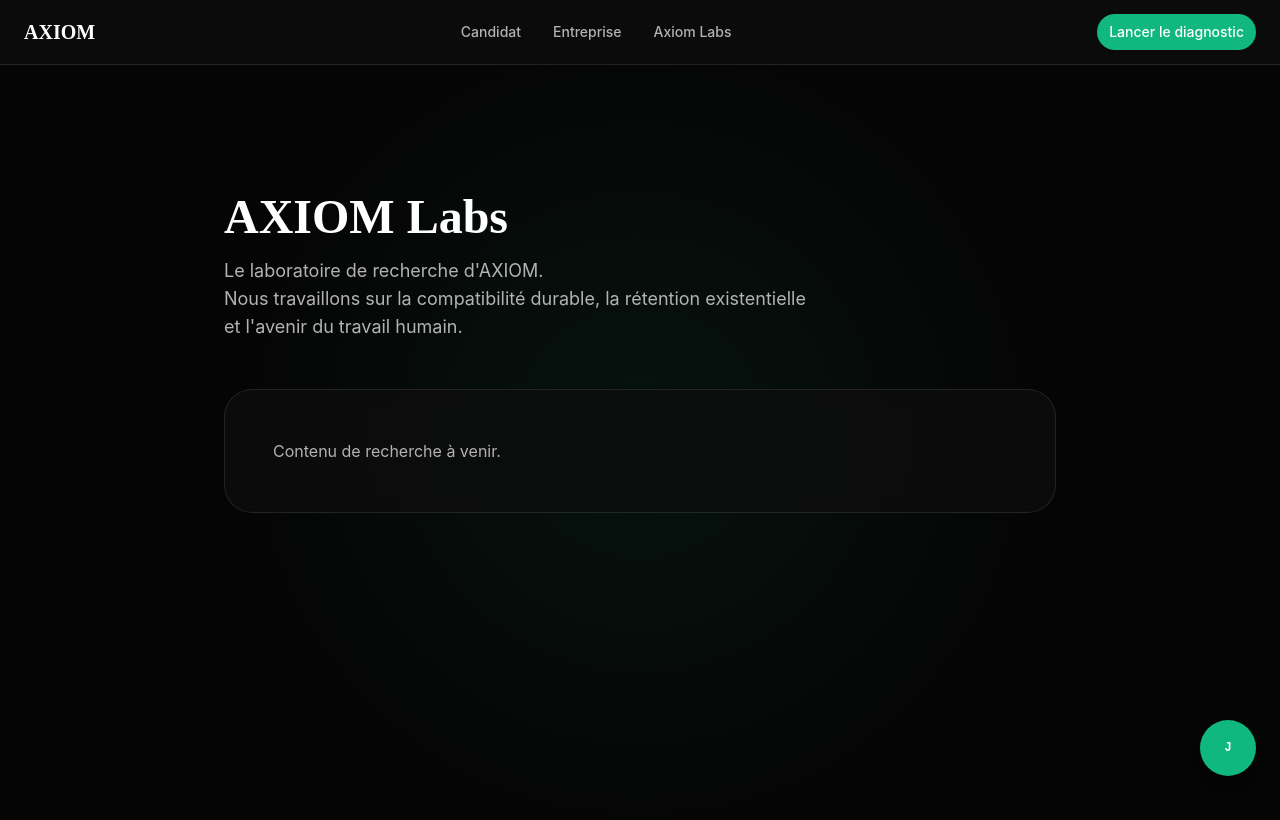
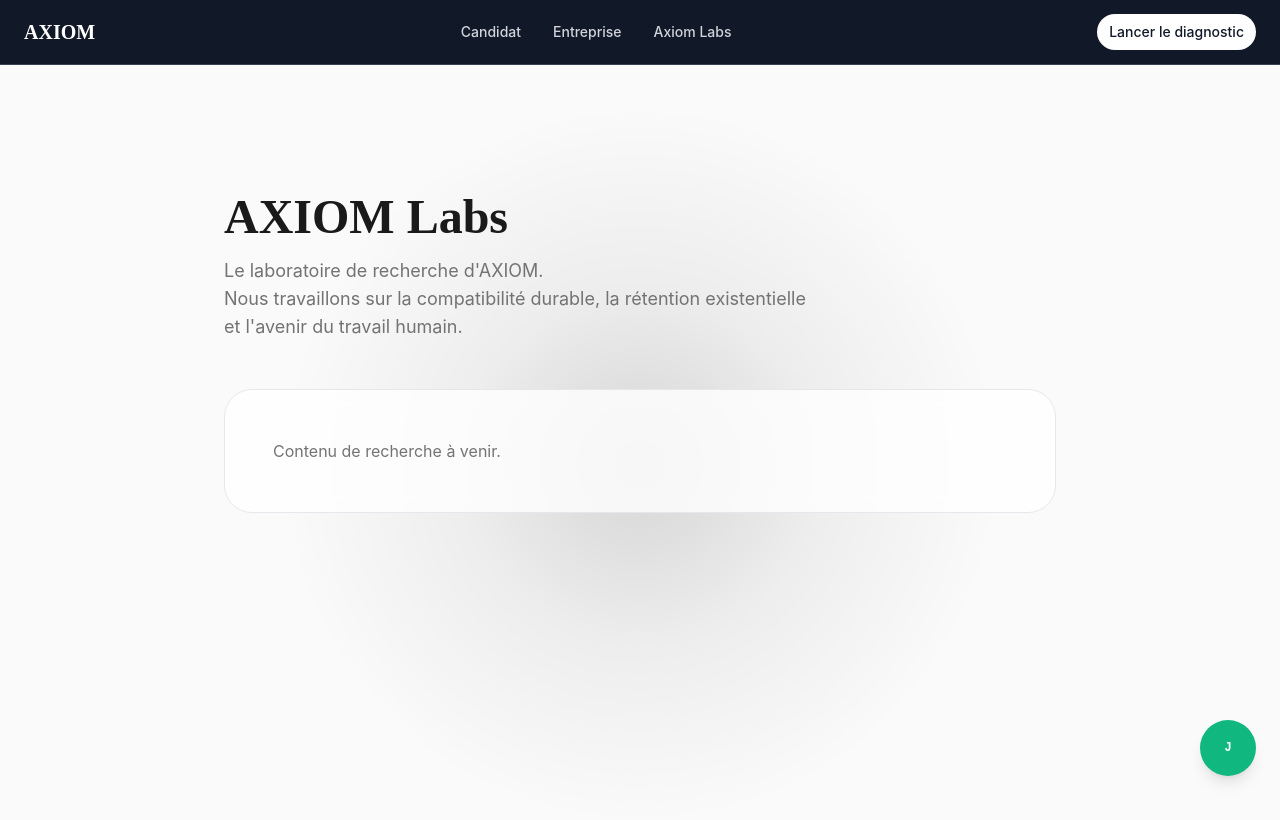
Before and after one commit to Yolesmans/james, a Next.js app: page /labs in a window 1280 px wide. Shown: the top 820 px of the page. Built offline with nearby package versions, Linux system fonts and the light colour scheme.

Commit message:
feat(theme): switch to light base theme with dark cursor shadow interaction

```diff
--- a/app/(public)/layout.tsx
+++ b/app/(public)/layout.tsx
@@ -1,4 +1,3 @@
-import Header from '@/components/nav/Header'
 import Spotlight from '@/components/fx/Spotlight'
 import Aura from '@/components/fx/Aura'
 import JamesWidget from '@/components/james/JamesWidget'
@@ -9,10 +8,9 @@ export default function PublicLayout({
   children: React.ReactNode
 }) {
   return (
-    <div className="spotlight-bg min-h-screen relative">
+    <div className="shadow-aura-bg min-h-screen relative">
       <Spotlight />
       <Aura />
-      <Header />
       <main className="relative z-10">{children}</main>
       <JamesWidget />
     </div>
--- a/app/(tunnel)/layout.tsx
+++ b/app/(tunnel)/layout.tsx
@@ -1,4 +1,3 @@
-import Header from '@/components/nav/Header'
 import Spotlight from '@/components/fx/Spotlight'
 import Aura from '@/components/fx/Aura'
 
@@ -8,10 +7,9 @@ export default function TunnelLayout({
   children: React.ReactNode
 }) {
   return (
-    <div className="spotlight-bg min-h-screen relative">
+    <div className="shadow-aura-bg min-h-screen relative">
       <Spotlight />
       <Aura />
-      <Header />
       <main className="relative z-10">{children}</main>
     </div>
   )
--- a/app/globals.css
+++ b/app/globals.css
@@ -7,37 +7,37 @@
 
 @layer base {
   :root {
-    /* Design System AXIOM - Abyssale & Lumière */
-    /* Fond Abyssale #050505 */
-    --background: 0 0% 2%;
-    /* Texte blanc pur */
-    --foreground: 0 0% 100%;
+    /* Design System AXIOM - Light Theme */
+    /* Fond clair off-white */
+    --background: 0 0% 98%;
+    /* Texte sombre */
+    --foreground: 0 0% 10%;
     /* Lucid Emerald #10B981 */
     --primary: 160 84% 39%;
     --primary-foreground: 0 0% 100%;
     /* Accent Emerald */
     --accent: 160 84% 39%;
     --accent-foreground: 0 0% 100%;
-    /* Cards - fond sombre légèrement transparent */
-    --card: 0 0% 5%;
-    --card-foreground: 0 0% 100%;
-    /* Neutres sombres */
-    --secondary: 0 0% 8%;
-    --secondary-foreground: 0 0% 100%;
-    --muted: 0 0% 10%;
-    --muted-foreground: 0 0% 70%;
+    /* Cards - fond clair */
+    --card: 0 0% 100%;
+    --card-foreground: 0 0% 10%;
+    /* Neutres clairs */
+    --secondary: 0 0% 96%;
+    --secondary-foreground: 0 0% 10%;
+    --muted: 0 0% 95%;
+    --muted-foreground: 0 0% 45%;
     --destructive: 0 84% 60%;
     --destructive-foreground: 0 0% 100%;
-    /* Bordures gradient gris 5-15% opacity */
-    --border: 0 0% 50%;
+    /* Bordures claires */
+    --border: 0 0% 90%;
     --border-opacity: 0.1;
-    --input: 0 0% 15%;
+    --input: 0 0% 95%;
     --ring: 160 84% 39%;
     --radius: 1.75rem; /* 28px */
 
-    /* Spotlight variables (mises à jour par JS) */
-    --spotlight-x: 50%;
-    --spotlight-y: 50%;
+    /* Shadow aura variables (mises à jour par JS) */
+    --shadow-x: 50%;
+    --shadow-y: 50%;
   }
 }
 
@@ -46,11 +46,11 @@
     @apply border-border;
   }
   html {
-    background: #050505;
+    background: #fafafa;
   }
   body {
     @apply text-foreground;
-    background: #050505;
+    background: #fafafa;
     font-family: 'Inter', -apple-system, BlinkMacSystemFont, 'Segoe UI', sans-serif;
     min-height: 100vh;
     position: relative;
@@ -58,22 +58,23 @@
   h1, h2, h3, h4, h5, h6 {
     font-family: 'Instrument Serif', serif;
     font-weight: 600;
-    color: #ffffff;
+    color: #1a1a1a;
   }
   .font-mono {
     font-family: 'Geist Mono', 'Courier New', monospace;
   }
 }
 
-/* Spotlight effect - desktop */
+/* Shadow aura effect - desktop */
 @layer utilities {
-  .spotlight-bg {
+  .shadow-aura-bg {
     background:
       radial-gradient(
-        circle 800px at var(--spotlight-x) var(--spotlight-y),
-        rgba(16, 185, 129, 0.08) 0%,
-        transparent 50%
+        circle 600px at var(--shadow-x) var(--shadow-y),
+        rgba(0, 0, 0, 0.15) 0%,
+        rgba(0, 0, 0, 0.05) 30%,
+        transparent 60%
       ),
-      #050505;
+      #fafafa;
   }
 }
--- a/app/layout.tsx
+++ b/app/layout.tsx
@@ -1,5 +1,6 @@
 import type { Metadata } from 'next'
 import './globals.css'
+import Header from '@/components/nav/Header'
 
 export const metadata: Metadata = {
   title: 'AXIOM - Recrutement sans CV',
@@ -14,6 +15,7 @@ export default function RootLayout({
   return (
     <html lang="fr">
       <body>
+        <Header />
         {children}
       </body>
     </html>
--- a/components/fx/Aura.tsx
+++ b/components/fx/Aura.tsx
@@ -4,7 +4,7 @@ export default function Aura() {
   return (
     <div className="fixed inset-0 pointer-events-none z-0 md:hidden">
       <div className="absolute inset-0 flex items-center justify-center">
-        <div className="w-[600px] h-[600px] rounded-full bg-primary/5 blur-3xl animate-pulse-slow" />
+        <div className="w-[600px] h-[600px] rounded-full bg-black/5 blur-3xl animate-pulse-slow" />
       </div>
     </div>
   )
--- a/components/fx/Spotlight.tsx
+++ b/components/fx/Spotlight.tsx
@@ -7,8 +7,8 @@ export default function Spotlight() {
     const handleMouseMove = (e: MouseEvent) => {
       const x = (e.clientX / window.innerWidth) * 100
       const y = (e.clientY / window.innerHeight) * 100
-      document.documentElement.style.setProperty('--spotlight-x', `${x}%`)
-      document.documentElement.style.setProperty('--spotlight-y', `${y}%`)
+      document.documentElement.style.setProperty('--shadow-x', `${x}%`)
+      document.documentElement.style.setProperty('--shadow-y', `${y}%`)
     }
 
     // Desktop only
--- a/components/nav/Header.tsx
+++ b/components/nav/Header.tsx
@@ -11,30 +11,30 @@ export default function Header() {
 
   return (
     <>
-      <header className="sticky top-0 z-40 w-full border-b border-white/10 bg-card/80 backdrop-blur-md">
+      <header className="sticky top-0 z-40 w-full border-b border-gray-200 bg-white/95 backdrop-blur-md transition-all duration-300 ease-in-out group hover:bg-gray-900 hover:border-gray-700">
         <div className="container flex h-16 items-center justify-between px-4 md:px-6">
           {/* Logo */}
           <Link href="/" className="flex items-center">
-            <span className="text-xl font-serif font-semibold text-foreground">AXIOM</span>
+            <span className="text-xl font-serif font-semibold text-gray-900 transition-colors duration-300 group-hover:text-white">AXIOM</span>
           </Link>
 
           {/* Navigation Desktop */}
           <nav className="hidden md:flex items-center space-x-8">
             <Link
               href="/candidat"
-              className="text-sm font-medium text-muted-foreground hover:text-foreground transition-colors"
+              className="text-sm font-medium text-gray-600 transition-colors duration-300 group-hover:text-gray-300 hover:text-gray-900 group-hover:hover:text-white"
             >
               Candidat
             </Link>
             <Link
               href="/entreprise"
-              className="text-sm font-medium text-muted-foreground hover:text-foreground transition-colors"
+              className="text-sm font-medium text-gray-600 transition-colors duration-300 group-hover:text-gray-300 hover:text-gray-900 group-hover:hover:text-white"
             >
               Entreprise
             </Link>
             <Link
               href="/labs"
-              className="text-sm font-medium text-muted-foreground hover:text-foreground transition-colors"
+              className="text-sm font-medium text-gray-600 transition-colors duration-300 group-hover:text-gray-300 hover:text-gray-900 group-hover:hover:text-white"
             >
               Axiom Labs
             </Link>
@@ -42,7 +42,7 @@ export default function Header() {
 
           {/* CTA Desktop */}
           <div className="hidden md:flex items-center">
-            <Button asChild size="sm" className="bg-primary hover:bg-primary/90">
+            <Button asChild size="sm" className="bg-primary hover:bg-primary/90 text-white transition-all duration-300 group-hover:bg-white group-hover:text-gray-900">
               <Link href="/start">Lancer le diagnostic</Link>
             </Button>
           </div>
@@ -54,10 +54,11 @@ export default function Header() {
               size="icon"
               onClick={() => setMobileMenuOpen(true)}
               aria-label="Menu"
+              className="text-gray-900 transition-colors duration-300 group-hover:text-white"
             >
               <Menu className="h-5 w-5" />
             </Button>
-            <Button asChild size="sm" className="bg-primary hover:bg-primary/90">
+            <Button asChild size="sm" className="bg-primary hover:bg-primary/90 text-white transition-all duration-300 group-hover:bg-white group-hover:text-gray-900">
               <Link href="/start">Lancer</Link>
             </Button>
           </div>
--- a/components/nav/MobileMenu.tsx
+++ b/components/nav/MobileMenu.tsx
@@ -15,37 +15,37 @@ export default function MobileMenu({ isOpen, onClose }: MobileMenuProps) {
 
   return (
     <div className="fixed inset-0 z-50 md:hidden">
-      <div className="absolute inset-0 bg-black/80 backdrop-blur-sm" onClick={onClose} />
-      <div className="absolute right-0 top-0 h-full w-80 bg-card/95 backdrop-blur-md border-l border-white/10 p-6">
+      <div className="absolute inset-0 bg-black/50 backdrop-blur-sm" onClick={onClose} />
+      <div className="absolute right-0 top-0 h-full w-80 bg-white/95 backdrop-blur-md border-l border-gray-200 p-6 shadow-xl">
         <div className="flex justify-end mb-8">
-          <button onClick={onClose} className="text-foreground">
+          <button onClick={onClose} className="text-gray-900 hover:text-gray-600 transition-colors">
             <X className="h-6 w-6" />
           </button>
         </div>
         <nav className="space-y-6">
           <Link
             href="/candidat"
-            className="block text-lg font-medium text-foreground hover:text-primary transition-colors"
+            className="block text-lg font-medium text-gray-900 hover:text-primary transition-colors duration-300"
             onClick={onClose}
           >
             Candidat
           </Link>
           <Link
             href="/entreprise"
-            className="block text-lg font-medium text-foreground hover:text-primary transition-colors"
+            className="block text-lg font-medium text-gray-900 hover:text-primary transition-colors duration-300"
             onClick={onClose}
           >
             Entreprise
           </Link>
           <Link
             href="/labs"
-            className="block text-lg font-medium text-foreground hover:text-primary transition-colors"
+            className="block text-lg font-medium text-gray-900 hover:text-primary transition-colors duration-300"
             onClick={onClose}
           >
             Axiom Labs
           </Link>
           <div className="pt-4">
-            <Button asChild className="w-full bg-primary hover:bg-primary/90">
+            <Button asChild className="w-full bg-primary hover:bg-primary/90 text-white transition-all duration-300">
               <Link href="/start" onClick={onClose}>
                 Lancer le diagnostic
               </Link>
--- a/components/ui/BentoCard.tsx
+++ b/components/ui/BentoCard.tsx
@@ -13,7 +13,7 @@ export default function BentoCard({ children, className, variant = 'default' }:
       className={cn(
         'rounded-[28px] backdrop-blur-[10px]',
         'bg-card/80',
-        'border border-white/10',
+        'border border-gray-200',
         'p-6 md:p-8',
         variant === 'large' && 'md:p-12',
         className
```
